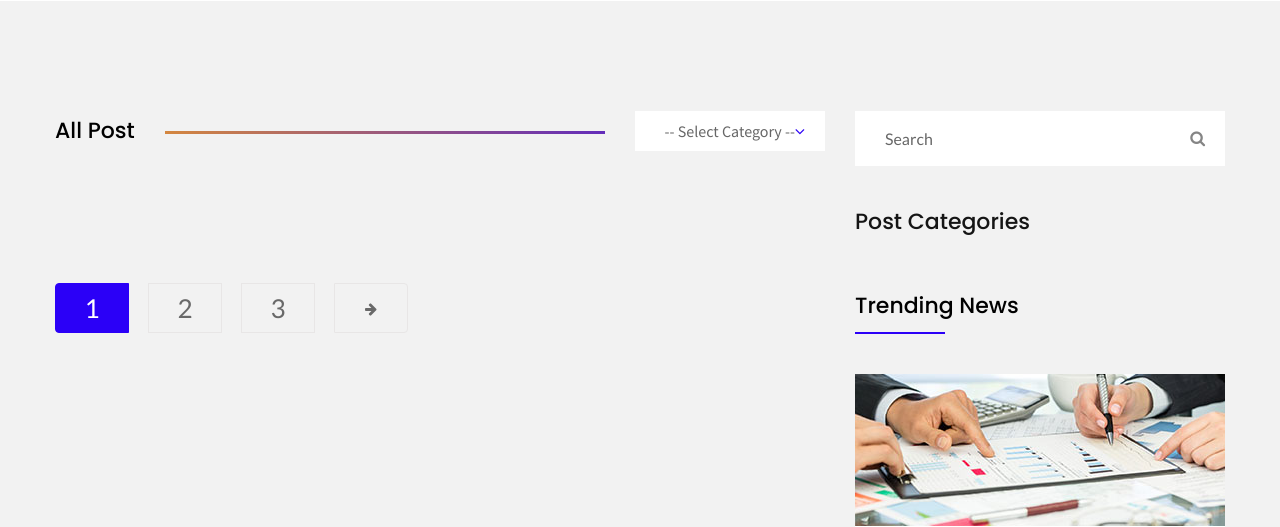
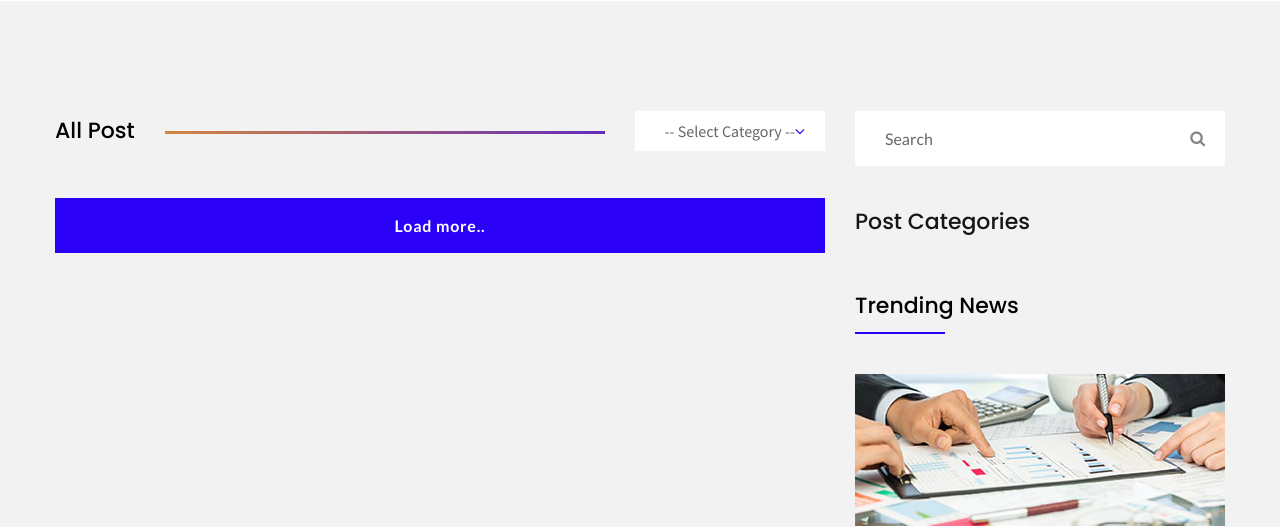
Before and after one commit to Xcheche/fortitech, a Django app: page / in a window 1280 px wide. Shown: the part 323-850 px from the top of the page. Run offline with Django 5.2, Linux system fonts and the light colour scheme; the visitor is signed in with stand-in values (Sample User, id 1); data that the repository does not hold is empty; some libraries are stand-ins or nearby versions.

Commit message:
pagination to be fixed

```diff
--- a/blog/urls.py
+++ b/blog/urls.py
@@ -3,7 +3,7 @@ from . import views
 
 
 urlpatterns = [
-    path("", views.home, name="home"),
+    path("", views.HomeView.as_view(), name="home"),
     path("category/<slug:slug>/", views.posts_by_category, name="posts_by_category"),
     path("detail/<int:year>/<int:month>/<int:day>/<slug:post>/", views.post_detail, name="post_detail"),
 ]
--- a/blog/views.py
+++ b/blog/views.py
@@ -1,23 +1,26 @@
 from django.shortcuts import render
 from django.shortcuts import get_object_or_404
 from blog.models import Category, Post
+from django.core.paginator import Paginator
+from django.views.generic import ListView
 
 # Create your views here.
+class HomeView(ListView):
+    model = Post
+    template_name = "blog/index.html"
+    context_object_name = "posts"
+    paginate_by = 2
 
+    def get_queryset(self):
+        return Post.published.all().order_by("-created_at")
 
-def home(request):
-
-    context = {
-        "posts": Post.published.all().order_by("-created_at"),
-        "page_title": "Home",
-        "breadcrumbs": [
-            {"name": "Home", "url": "/"},  # The current page is 'Home'
-            {"name": "Home", "url": "Home"},
-        ],
-    }
-    return render(request, "blog/index.html", context)
-
-
+    def get_context_data(self, **kwargs):
+        context = super().get_context_data(**kwargs)
+        context["page_title"] = "Home"
+        context["breadcrumbs"] = [
+            {"name": "Home", "url": None},  # Fixed: No URL for current page
+        ]
+        return context
 # Category view
 # This view will filter posts by the selected category
 def posts_by_category(request, slug):
--- a/templates/blog/index.html
+++ b/templates/blog/index.html
@@ -1,6 +1,8 @@
 {% extends 'base.html' %}
 {% load static %}
 {% load blog_extras %}
+
+
 
 {% block content %}
 <section class="post_section news_post_2">
@@ -74,14 +76,9 @@
 
 
                     <div class="col-12">
-                        <nav class="pagination_area pa_2">
-                            <ul class="pagination">
-                                <li class="page-item disabled"><a class="page-link active" href="#" tabindex="-1">1</a></li>
-                                <li class="page-item"><a class="page-link" href="#">2</a></li>
-                                <li class="page-item"><a class="page-link" href="#">3</a></li>
-                                <li class="page-item"><a class="page-link" href="#"><i class="fa fa-arrow-right"></i></a></li>
-                            </ul>
-                        </nav>
+
+                        <a href="" class="load_more_btn">Load more..</a>
+
                     </div>
                 </div>
             </div>
--- a/templates/inc/main-header.html
+++ b/templates/inc/main-header.html
@@ -21,13 +21,9 @@
                         <li class="dropdown">
                             <a class="nav-link dropdown-toggle" href="#" role="button" data-toggle="dropdown" aria-expanded="false">BLog</a>
                             <ul class="dropdown-menu">
-                                <li><a href="news.html">News v1</a></li>
-                                <li><a href="news-2.html">News v2</a></li>
-                                <li><a href="news-3.html">News v3</a></li>
-                                <li><a href="news-details.html">News details </a></li>
-                                <li><a href="video-details.html">Video details </a></li>
-                                <li><a href="news-details-2.html">News details v2</a></li>
-                                <li><a href="news-details-3.html">News details v3</a></li>
+                                <li><a href="/">All Posts</a></li>
+
+
                             </ul>
                         </li>
                         <li class="dropdown">
```
Also changed, not shown: templates/blog/post_detail.html (+11 -5 lines), blog/templatetags/blog_extras.py (line endings or trailing spaces).
